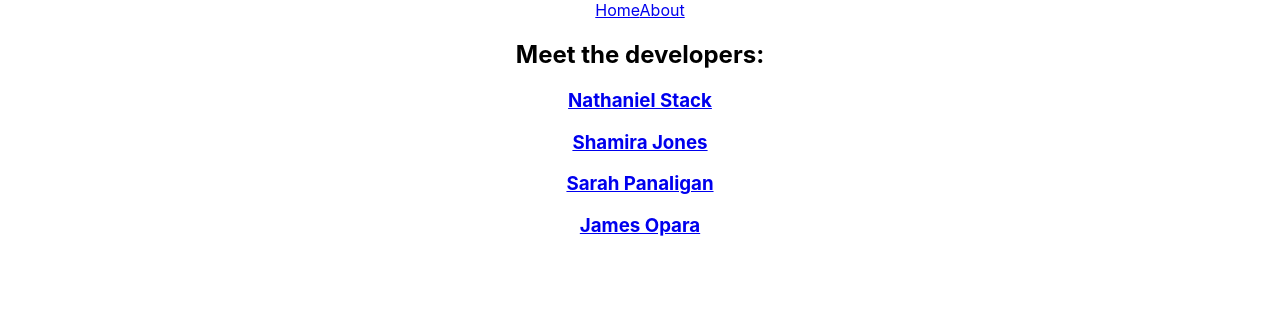
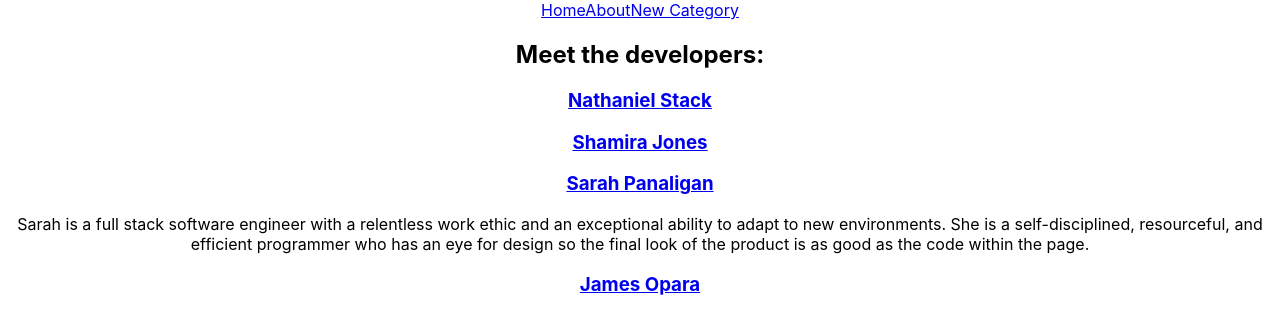
Before and after one commit to dctalk1234/trailer-tracker-frontend, a React (Create React App) app in the folder trailertracker/: page /about in a window 1280 px wide. Shown: the top 334 px of the page. Built offline with nearby package versions, Linux system fonts and the light colour scheme.

Commit message:
added new category page and filled in about page

```diff
--- a/trailertracker/src/About.js
+++ b/trailertracker/src/About.js
@@ -1,19 +1,22 @@
 import React, { Component } from 'react';
-import { Link } from 'react-router-dom';
 
 export default class About extends Component {
     render() {
         return(
             <div>
                 <h2>Meet the developers:</h2>
-                <Link to="/nathaniel">
-                <h3>Nathaniel Stack</h3></Link>
-                <Link to="/shamira">
-                <h3>Shamira Jones</h3></Link>
-                <Link to="https://www.spiano.dev/">
-                <h3>Sarah Panaligan</h3></Link>
-                <Link to="/james">
-                <h3>James Opara</h3></Link>
+                <a href="https://nathanielstack.dev/">
+                <h3>Nathaniel Stack</h3></a>
+                <p></p>
+                <a href="https://www.linkedin.com/in/shamira-jones/">
+                <h3>Shamira Jones</h3></a>
+                <p></p>
+                <a href="https://www.spiano.dev/">
+                <h3>Sarah Panaligan</h3></a>
+                <p>Sarah is a full stack software engineer with a relentless work ethic and an exceptional ability to adapt to new environments. She is a self-disciplined, resourceful, and efficient programmer who has an eye for design so the final look of the product is as good as the code within the page. </p>
+                <a href="https://www.linkedin.com/in/jopara94/">
+                <h3>James Opara</h3></a>
+                <p></p>
             </div>
         );
     }
--- a/trailertracker/src/App.js
+++ b/trailertracker/src/App.js
@@ -7,6 +7,7 @@ import Movie from "./Movie";
 import CategoryList from "./CategoryList";
 import OneCategory from "./OneCategory";
 import catList from "./categoryData.json";
+import NewCategory from "./NewCategory";
 
 class App extends Component {
     constructor(props) {
@@ -33,12 +34,16 @@ class App extends Component {
                         <Link to="/about">
                             About
                         </Link>
+                        <Link to="/new">
+                            New Category
+                        </Link>
 
                     </nav>
                 </header>
                 <main>
                     <Switch>
                         <Route path="/" exact={true} component={CategoryList}/>
+                        <Route path="/new" exact={true} component={NewCategory}/>
                         <Route path="/about" exact={true} component={About}/>
                         <Route path="/movie/:title" exact={true} render={routerProps => <Movie film={this.showCategory} match={routerProps.match}/>}/>
                         <Route path="/category" exact={true} component={OneCategory}/>
--- /dev/null
+++ b/trailertracker/src/NewCategory.js
@@ -0,0 +1,14 @@
+import React, { Component } from 'react';
+
+export default class NewCategory extends Component {
+    render() {
+        return (
+            <div>
+                <form>
+            <label>Category <input type="text" placeholder="type category name" /> </label>
+                <label>Movies <input type="text" placeholder="type movie title" /> </label>
+                </form>
+            </div>
+        )
+    }
+}
```
